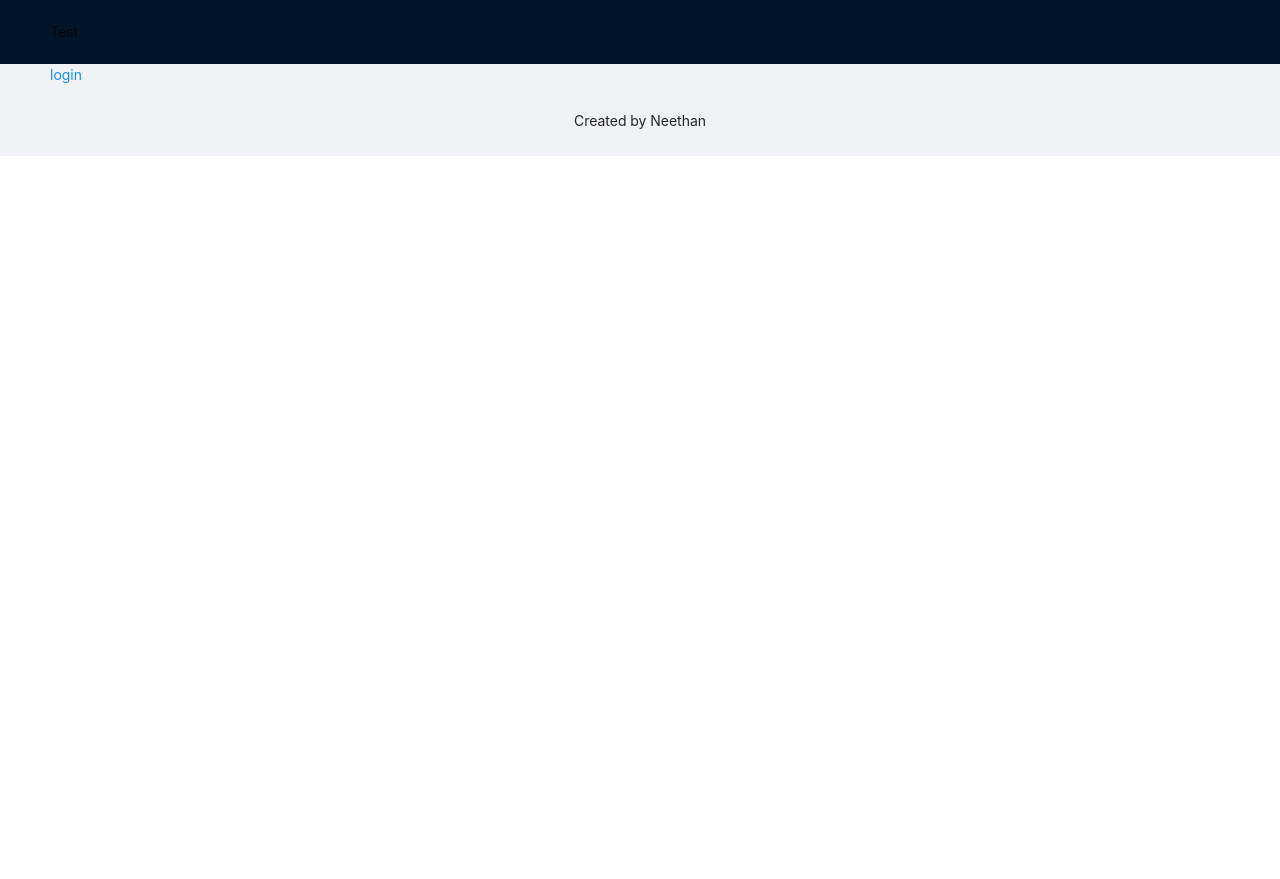
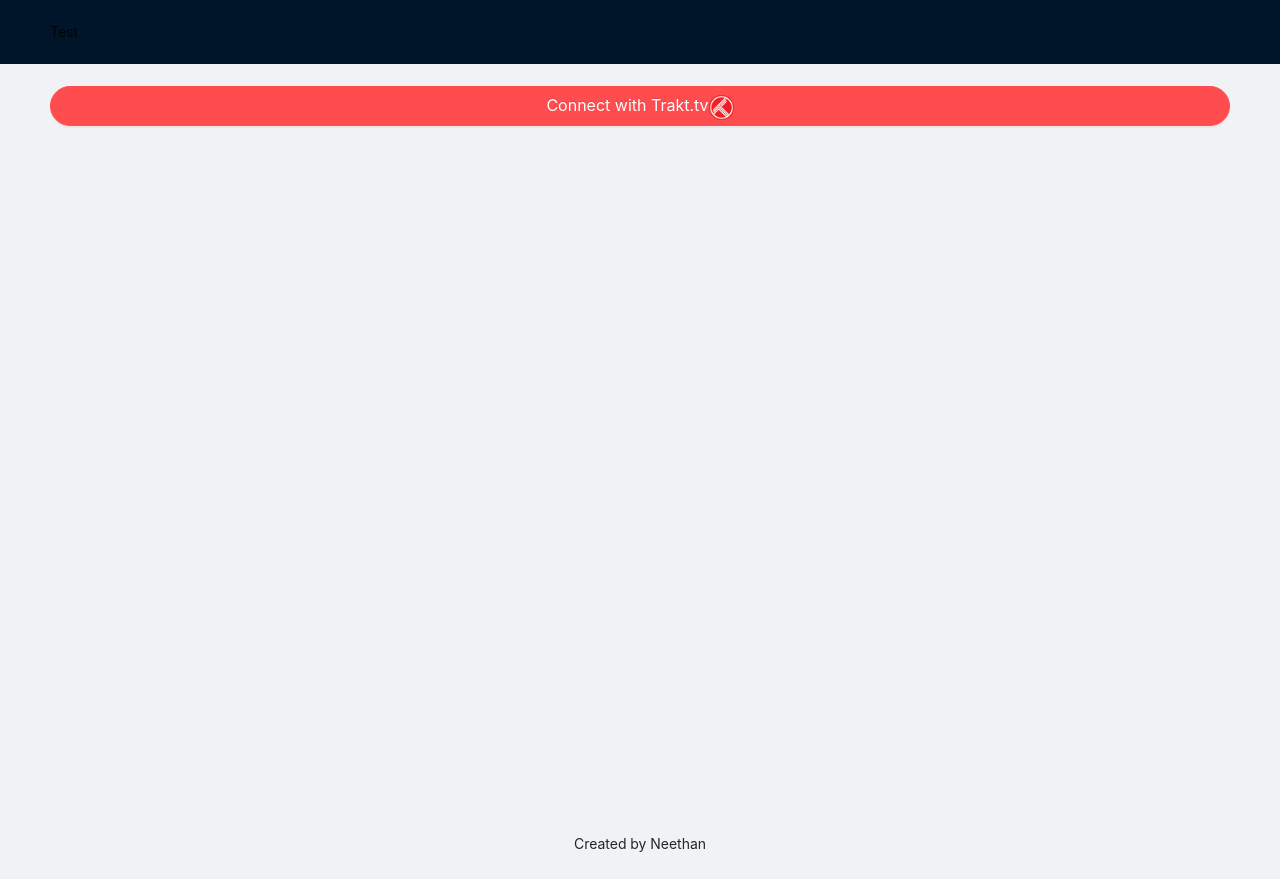
Before and after one commit to ntn/Showify, a React (Create React App) app: page / in a window 1280 px wide. Before the commit the page ends 800 px from the top, so only its background shows below. Built offline with nearby package versions, Linux system fonts and the light colour scheme.

Commit message:
Update design of login page for auth with trakt

```diff
--- a/src/App.tsx
+++ b/src/App.tsx
@@ -22,7 +22,9 @@
     <Layout className="layout">
       <Header>Test</Header>
       <Content style={{ padding: "0 50px" }}>
-        {token ? <Home /> : <Login />}
+        <div style={{ height: "calc(100vh - 55px)" }}>
+          {token ? <Home /> : <Login />}
+        </div>
       </Content>
       <Footer style={{ textAlign: "center" }}>Created by Neethan</Footer>
     </Layout>
--- a/src/components/Login.tsx
+++ b/src/components/Login.tsx
@@ -1,9 +1,17 @@
-import React, { useState, useEffect } from "react";
+import React from "react";
+import { Button } from "antd";
+import logo from "../images/trakt.png";
 
 const Login = () => {
   return (
     <div>
-      <a href="http://localhost:8080/login">login</a>
+      <br />
+      <Button type="primary" size="large" shape="round" block danger>
+        <a href="http://localhost:8080/login" style={{ color: "white" }}>
+          Connect with Trakt.tv
+        </a>
+        <img src={logo} alt="trakt logo" width="25"></img>
+      </Button>
     </div>
   );
 };
```
Also changed, not shown: src/images/trakt.png (added).
